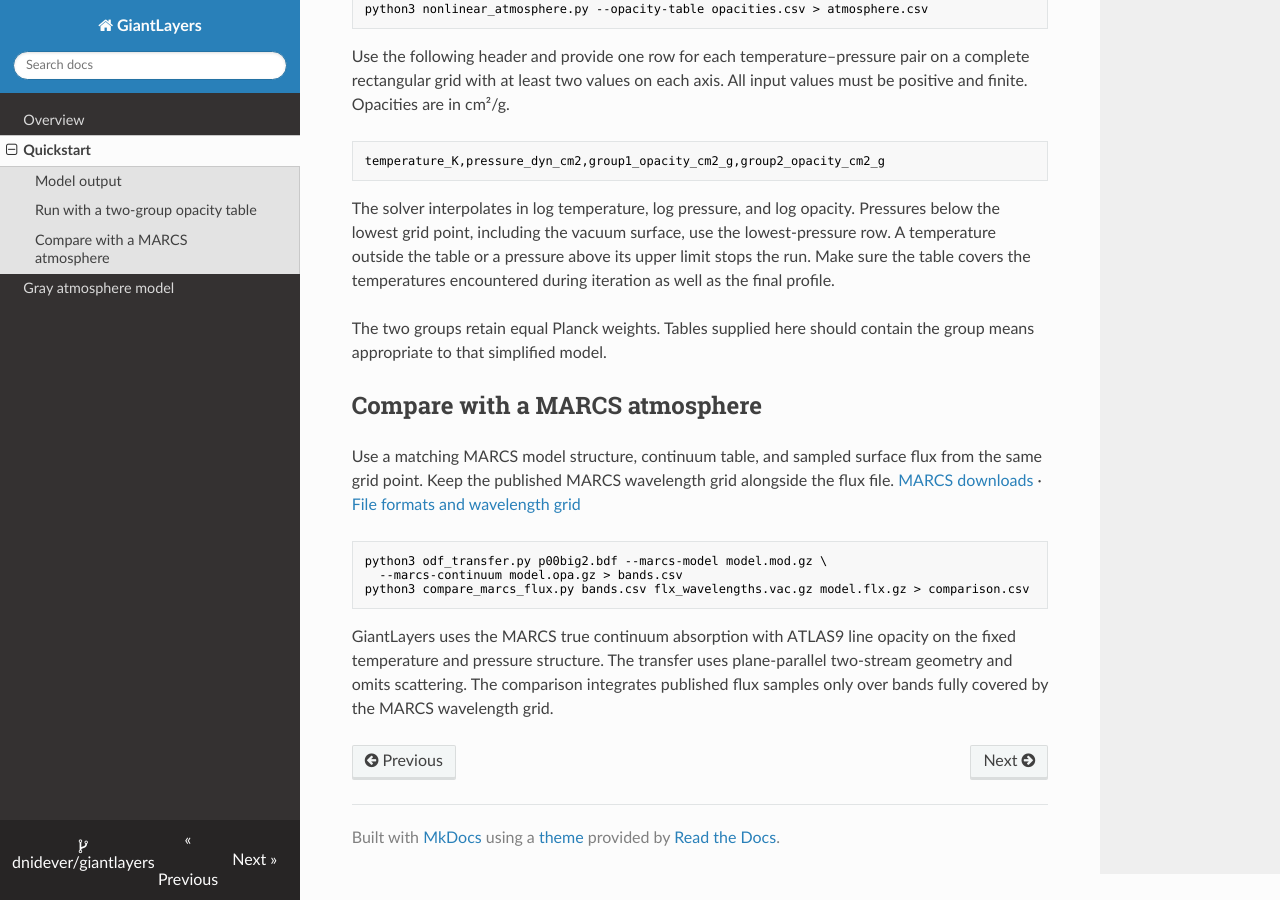
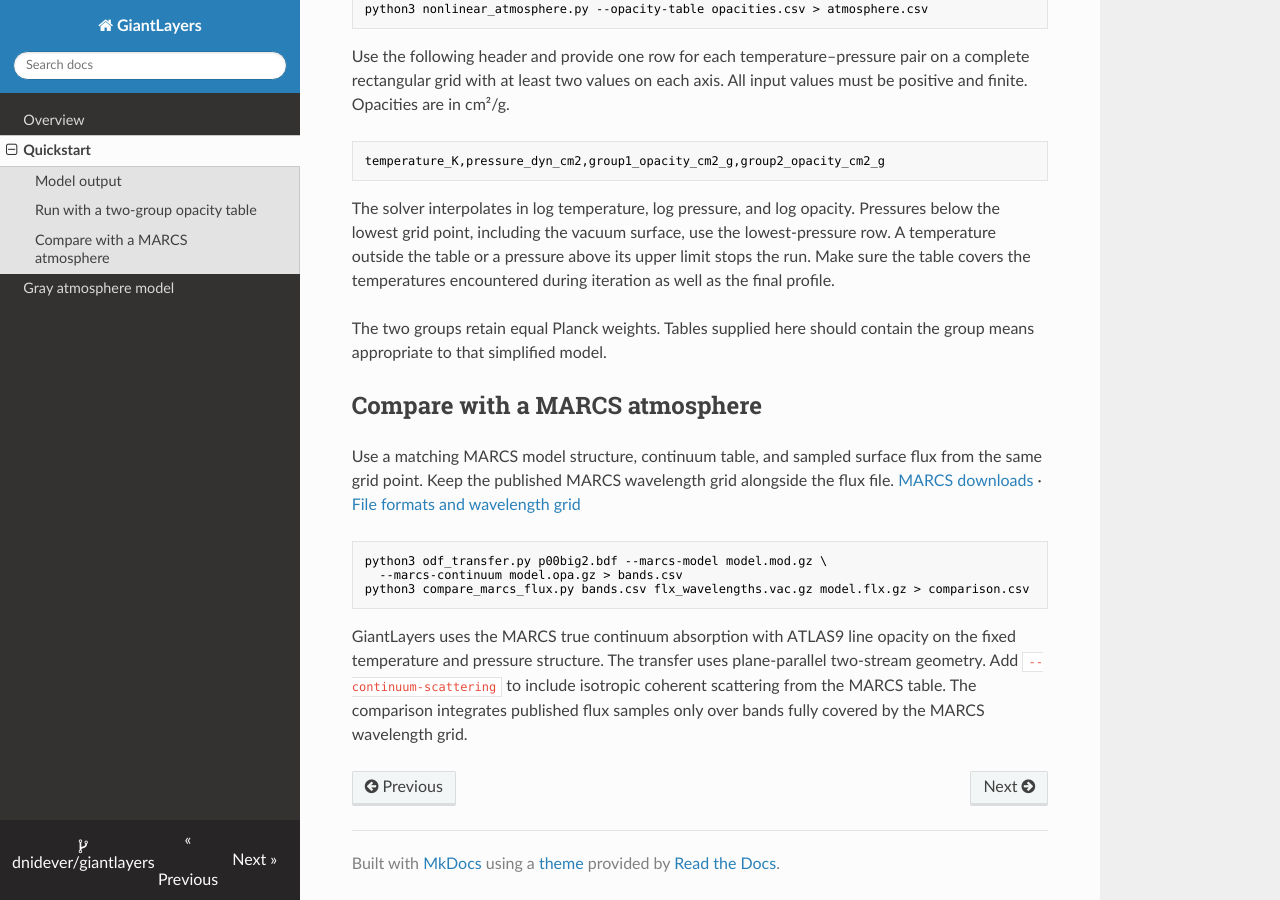
Before and after one commit to dnidever/giantlayers, an MkDocs documentation site: the page built from docs/quickstart.md, in a window 1280 px wide and 900 px high, scrolled down 981 px. Built offline with MkDocs 1.6.1, drawn with Linux system fonts in a browser that asks for light colours; nearby versions of some CDN libraries.

Commit message:
Document the continuum scattering option

````diff
--- a/docs/quickstart.md
+++ b/docs/quickstart.md
@@ -55,4 +55,4 @@ python3 odf_transfer.py p00big2.bdf --marcs-model model.mod.gz \
 python3 compare_marcs_flux.py bands.csv flx_wavelengths.vac.gz model.flx.gz > comparison.csv
 ```
 
-GiantLayers uses the MARCS true continuum absorption with ATLAS9 line opacity on the fixed temperature and pressure structure. The transfer uses plane-parallel two-stream geometry and omits scattering. The comparison integrates published flux samples only over bands fully covered by the MARCS wavelength grid.
+GiantLayers uses the MARCS true continuum absorption with ATLAS9 line opacity on the fixed temperature and pressure structure. The transfer uses plane-parallel two-stream geometry. Add `--continuum-scattering` to include isotropic coherent scattering from the MARCS table. The comparison integrates published flux samples only over bands fully covered by the MARCS wavelength grid.
````
